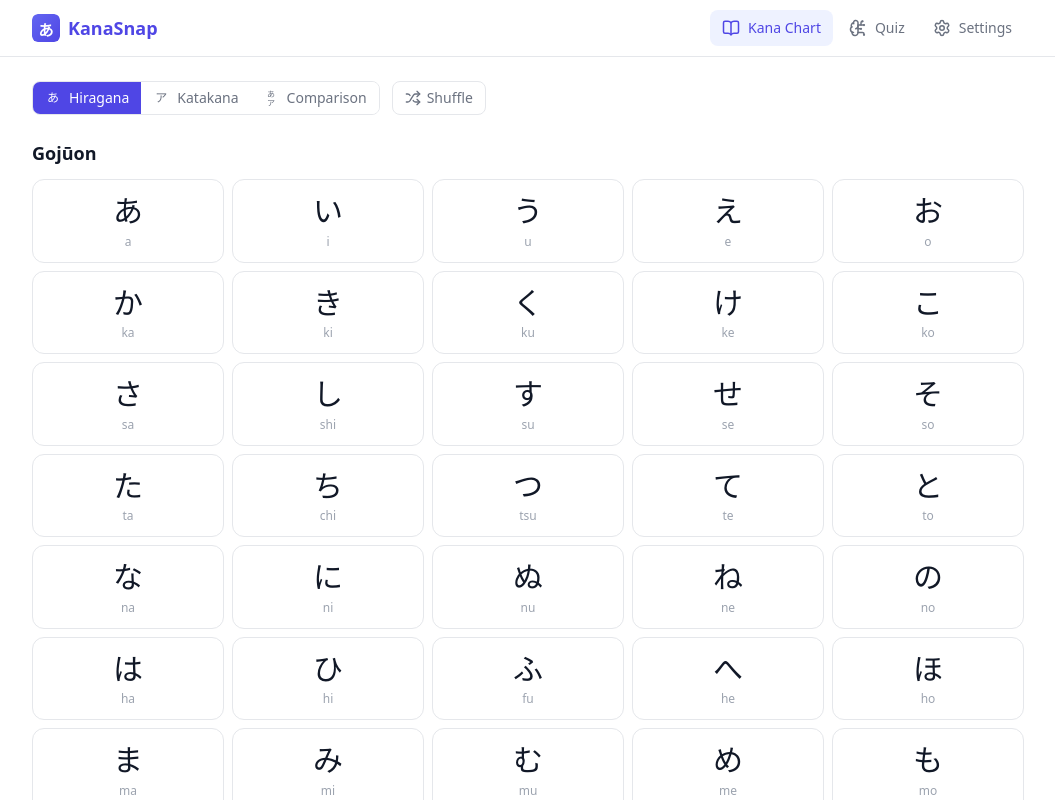
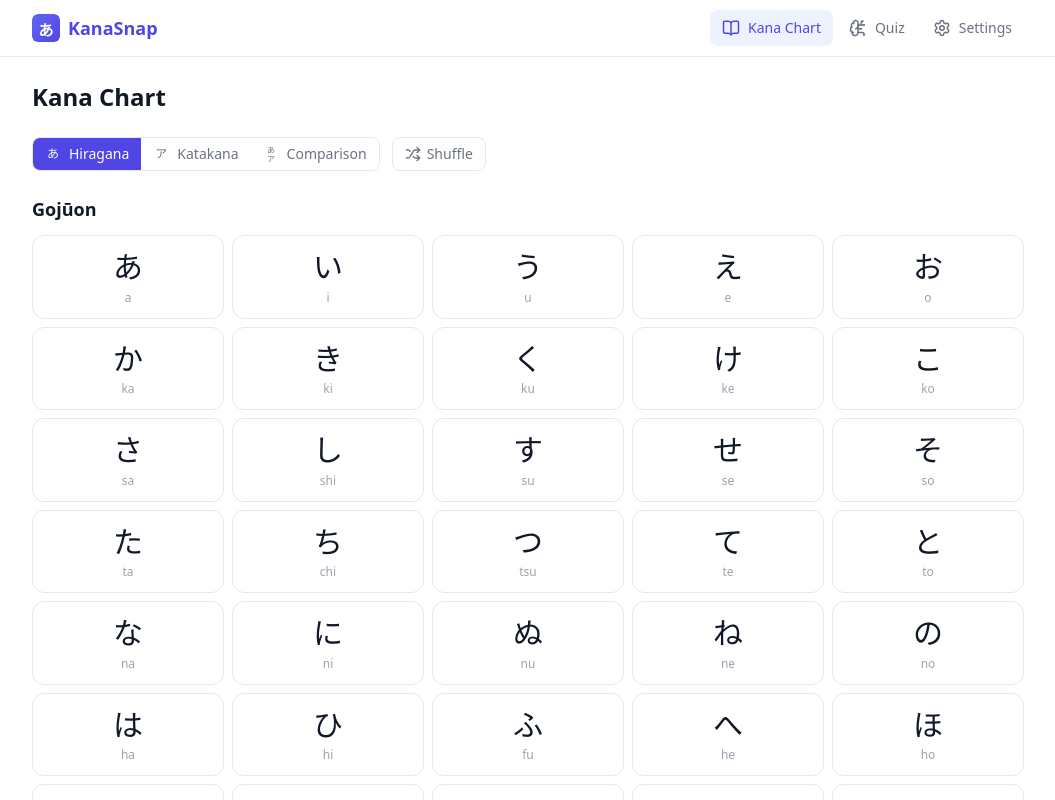
Before and after one commit to LGiki/kana-snap, a React (Vite) app: page / in a window 1280 px wide. Shown: the top 800 px of the page, without its empty margins (112-1167 px from the left). Built offline with nearby package versions, Linux system fonts and the light colour scheme.

Commit message:
fix: add chart page title and distribute bottom nav items evenly

```diff
--- a/src/components/KanaChart.tsx
+++ b/src/components/KanaChart.tsx
@@ -76,6 +76,7 @@ export function KanaChart() {
 
 	return (
 		<div className="space-y-6">
+			<h1 className="text-2xl font-bold">{t("chart.title")}</h1>
 			{/* Controls */}
 			<div className="flex flex-wrap items-center gap-3">
 				<Tabs
--- a/src/components/Navigation.tsx
+++ b/src/components/Navigation.tsx
@@ -47,7 +47,7 @@ export function Navigation() {
 						<Link
 							key={item.to}
 							to={item.to}
-							className="flex flex-col items-center gap-0.5 px-3 py-1 text-xs text-(--color-text-secondary) [&.active]:text-primary-600 dark:[&.active]:text-primary-400 transition-colors"
+							className="flex-1 flex flex-col items-center gap-0.5 px-3 py-1 text-xs text-(--color-text-secondary) [&.active]:text-primary-600 dark:[&.active]:text-primary-400 transition-colors"
 						>
 							<item.icon size={20} />
 							{t(item.labelKey)}
```
